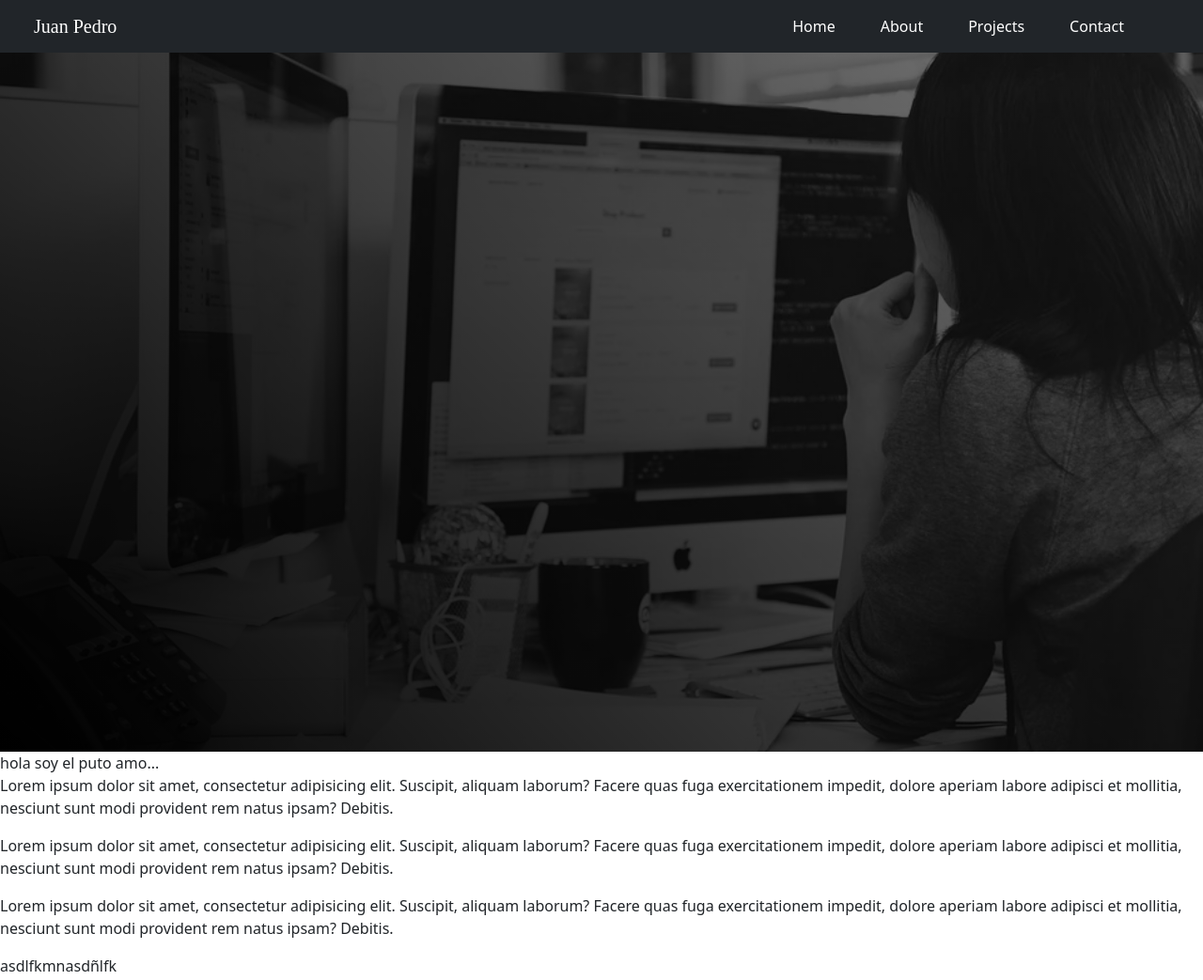
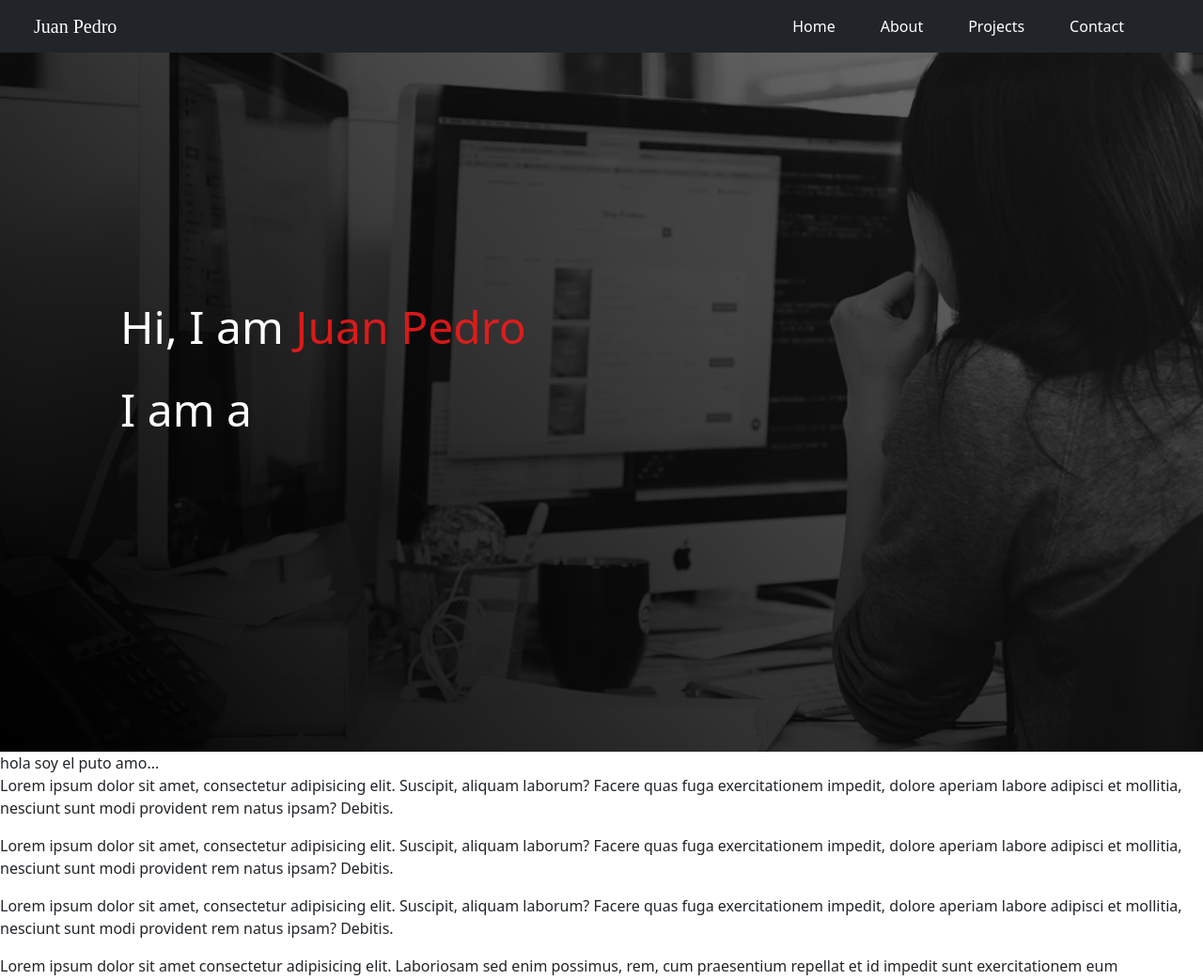
Before and after one commit to JuanPedro-dev/Aboutme, a plain HTML site: page index.html in a window 1280 px wide. Shown: the top 1043 px of the page at 94% size. Drawn offline with nearby package versions, Linux system fonts and the light colour scheme; a web font is replaced by a local one.

Commit message:
end day 1

```diff
--- a/index.html
+++ b/index.html
@@ -41,28 +41,16 @@
                 </ul>
               </div>
             </div>
-          </nav>
+        </nav>
     </header>
 
-
-
-
-
-
-
-
-
-
-
-
-
-
-
     <!-- welcome section -->
-    <main id="home">
-        <p>Hi, I am </p>
+    <main id="home" class="d-flex ai-c">
+        <div>
+            <p>Hi, I am <span class="text-color">Juan Pedro</span> </p>
+            <p>I am a </p>
+        </div>
     </main>
-
 
     <!-- abou me -->
     <article id="about">
@@ -74,13 +62,15 @@
 
     <!-- proyects -->
     <section>
-        <p>asdlfkmnasdñlfk
-
-        </p>
     </section>
 
     <!-- contact -->
 
     <p>Lorem ipsum dolor sit amet consectetur adipisicing elit. Laboriosam sed enim possimus, rem, cum praesentium repellat et id impedit sunt exercitationem eum voluptatibus. Aspernatur ducimus odio voluptate aliquam mollitia sed!</p>
+
+
+    <script src="https://cdn.jsdelivr.net/npm/typed.js@2.0.12"></script>
+    <script src="/app/app.js"></script>
+
 </body>
 </html>
--- a/scss/style.scss
+++ b/scss/style.scss
@@ -6,10 +6,29 @@ body {
     color: $color-primary;
     // transition: 4s all ease-in-out;
 }
+// utilities
+.d-flex{
+    display: flex;
+}
+.jc-c{
+    // justify-content: center;
+}
+.ai-c{
+    align-items: center;
+}
+.text-color{
+    color: $color-secundary;
+}
+
+// Start Web
+
 
 #home{
     height: 100vh;
-
+    color: $color-primary;
+    font-size: 3rem;
+    justify-content: start;
+    padding: 10%;
     &::before{
         content: "";
         position: absolute;
@@ -19,7 +38,6 @@ body {
         left: 0;
         bottom: 0;
         height: 100vh;
-        background-image: url();
         background-image: linear-gradient(45deg, rgb(0, 0, 0),rgba(0, 0, 0, 0.5)),
         url(../img/img1.webp);
         background-repeat: no-repeat;
```
Also changed, not shown: scss/_variables.scss (line endings or trailing spaces), scss/style.css, 1 other file.
